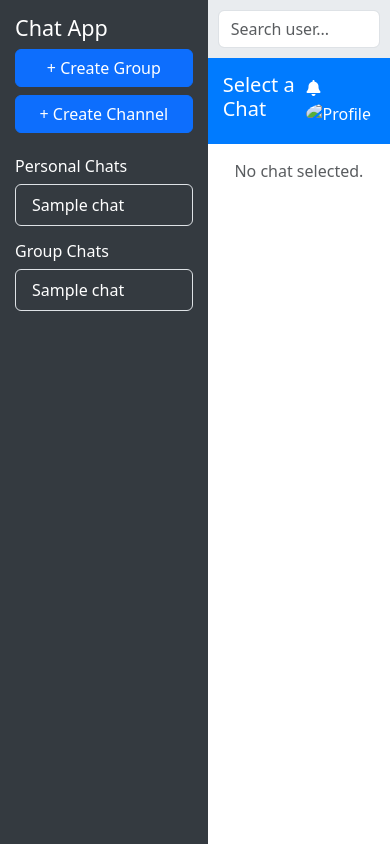
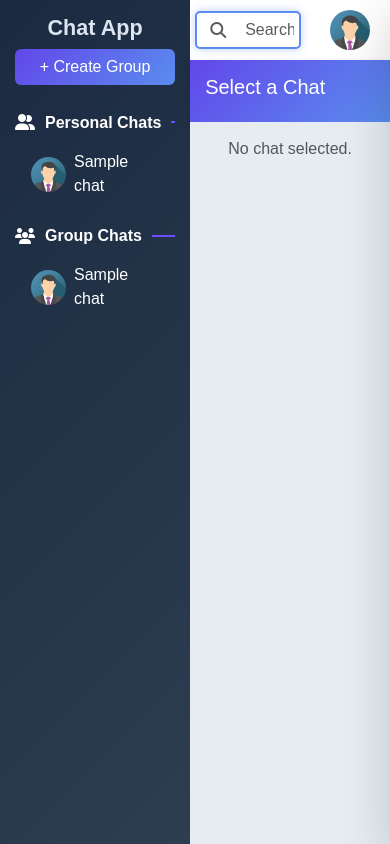
Before and after one commit to ramwaghmare2/partners, a Flask app: template templates/chats/main_chat_page.html in a window 390 px wide. Run offline with Flask 3, Linux system fonts and the light colour scheme; the template is opened without the code that fills it: most values are stand-ins (such as "Sample title", 1, 10 or a date in 2020); some libraries are stand-ins or nearby versions.

Commit message:
Changes in javascript and UI

```diff
--- /dev/null
+++ b/static/chat_css/chat.css
@@ -0,0 +1,166 @@
+body { background-color: #E6ECF2; font-family: 'Poppins', sans-serif; }
+.chat-container { display: flex; height: 100vh; }
+
+.sidebar {
+    height: 100vh; /* Full height */
+    overflow-y: auto; /* Enable vertical scrolling */
+    scrollbar-width: thin; /* Firefox */
+    scrollbar-color: #6c757d transparent; /* Firefox */
+}
+
+/* Custom scrollbar for WebKit browsers */
+.sidebar::-webkit-scrollbar {
+    width: 8px;
+}
+
+.sidebar::-webkit-scrollbar-thumb {
+    background-color: #6c757d;
+    border-radius: 4px;
+}
+
+.sidebar::-webkit-scrollbar-track {
+    background: transparent;
+}
+
+
+/* Sidebar Styling */
+.sidebar {
+    width: 300px;
+    background: linear-gradient(135deg, #1B2A41, #2C3E50);
+    color: white;
+    padding: 15px;
+    overflow-y: auto;
+    transition: all 0.3s ease-in-out;
+}
+.sidebar h4 { font-weight: 600; text-align: center; color: #DDE6F0; }
+.btn-primary {
+    background: linear-gradient(135deg, #6247EA, #5A8DEE);
+    border: none;
+    transition: all 0.3s ease-in-out;
+}
+.btn-primary:hover {
+    transform: scale(1.05);
+    box-shadow: 0px 0px 15px rgba(90, 141, 238, 0.8);
+}
+
+/* Chat Window */
+.chat-window { flex-grow: 1; background: #ffffff; display: flex; flex-direction: column; }
+.chat-header {
+    background: linear-gradient(135deg, #6247EA, #5A8DEE);
+    margin-top: 10px;
+    color: white;
+    padding: 15px;
+    display: flex;
+    justify-content: space-between;
+    align-items: center;
+    box-shadow: 0px 3px 10px rgba(0, 0, 0, 0.1);
+}
+.chat-header img { transition: all 0.3s ease-in-out; }
+.chat-header img:hover { transform: scale(1.1); }
+
+/* Chat Body */
+.chat-body { flex-grow: 1; padding: 15px; overflow-y: auto; animation: fadeIn 0.5s ease-in-out; background: #E6ECF2; }
+
+/* Chat Footer */
+.chat-footer {
+    display: none;
+    padding: 10px;
+    background: #D6E4F0;
+    box-shadow: 0px -3px 10px rgba(0, 0, 0, 0.1);
+}
+.chat-footer input {
+    flex-grow: 1;
+    margin-right: 10px;
+    transition: all 0.3s ease-in-out;
+    border-radius: 5px;
+    padding: 8px;
+    background: #FDFEFF;
+}
+.chat-footer input:focus {
+    transform: scale(1.02);
+    border: 2px solid #5A8DEE;
+    box-shadow: 0px 0px 10px rgba(90, 141, 238, 0.7);
+}
+
+/* List Items */
+.list-group-item {
+    cursor: pointer;
+    border:none;
+    transition: all 0.3s ease-in-out;
+    border-radius: 5px;
+    background: #ffffff;
+    color: #1B2A41;
+}
+.list-group-item:hover {
+    background: rgba(90, 141, 238, 0.2);
+    transform: scale(1.02);
+    box-shadow: 0px 0px 10px rgba(90, 141, 238, 0.5);
+}
+
+/* Modal Styling */
+.modal-content { animation: slideUp 0.4s ease-in-out; border-radius: 10px; }
+.btn-close { transition: all 0.3s ease-in-out;border: 2px solid #5A8DEE;  }
+.btn-close:hover { transform: rotate(90deg); }
+
+/* Search Input */
+#searchUser {
+    margin-top: 10px;
+    padding: 5px;
+    margin-left: 5px;
+    width: 80%;
+    border: 2px solid #5A8DEE;
+    border-radius: 5px;
+    background: #ffffff;
+    box-shadow: 0px 0px 8px rgba(90, 141, 238, 0.4);
+}
+
+#searchResults {
+    max-height: 300px; /* Limit height */
+    overflow-y: auto;  /* Enable vertical scrolling */
+    overflow-x: hidden; /* Prevent horizontal scrolling */
+    width: 79%;
+    margin-left: 2px;
+    z-index: 1000;
+    background: white;
+    box-shadow: 0px 4px 10px rgba(0, 0, 0, 0.1);
+    border-radius: 5px;
+    display: none; /* Hide by default */
+    white-space: nowrap; /* Prevent text from wrapping */
+}
+
+.personal-chats-container {
+    display: flex;
+    margin-top: 20px;
+    margin-bottom: 10px;
+    align-items: center; /* Vertically center */
+    gap: 10px; /* Adjust space between text and line */
+}
+
+.personal-chats-heading {
+    display: flex;
+    align-items: center; /* Keep text and icon vertically centered */
+    gap: 8px; /* Space between icon and text */
+    margin: 0;
+    font-size: 16px; /* Adjust font size */
+}
+
+.personal-chats-heading {
+    margin: 0;
+    white-space: nowrap; /* Prevent wrapping */
+}
+
+.line {
+    flex-grow: 1; /* Allow the line to take remaining space */
+    height: 2px; /* Thickness of the line */
+    background-color: #6b4eff; /* #5D8AA8 */
+}
+
+/* Animations */
+@keyframes fadeIn {
+    from { opacity: 0; transform: translateY(-10px); }
+    to { opacity: 1; transform: translateY(0); }
+}
+@keyframes slideUp {
+    from { transform: translateY(30px); opacity: 0; }
+    to { transform: translateY(0); opacity: 1; }
+}
--- a/templates/chats/main_chat_page.html
+++ b/templates/chats/main_chat_page.html
@@ -6,26 +6,16 @@
     <title>Chat Application UI</title>
     <link rel="stylesheet" href="https://cdn.jsdelivr.net/npm/bootstrap@5.3.0/dist/css/bootstrap.min.css">
     <link rel="stylesheet" href="https://cdnjs.cloudflare.com/ajax/libs/font-awesome/6.4.2/css/all.min.css">
+
     <!-- Link JavaScript file -->
     <script src="{{ url_for('static', filename='chat_js/landing_page.js') }}"></script>
     <script src="{{ url_for('static', filename='chat_js/group_chat.js') }}"></script>
     <script src="{{ url_for('static', filename='chat_js/fetch_msg.js') }}"></script>
-    <style>
-        body { background-color: #f8f9fa; }
-        .chat-container { display: flex; height: 100vh; }
-        .sidebar { width: 300px; background: #343a40; color: white; padding: 15px; overflow-y: auto; }
-        .chat-window { flex-grow: 1; background: white; display: flex; flex-direction: column; }
-        .chat-header { background: #007bff; color: white; padding: 15px; display: flex; justify-content: space-between; align-items: center; }
-        .chat-search { padding: 10px; background: #e9ecef; }
-        .chat-body { flex-grow: 1; padding: 15px; overflow-y: auto; }
-        .chat-footer { padding: 10px; background: #f1f1f1; }
-        .chat-footer input { flex-grow: 1; margin-right: 10px; }
-        .list-group-item { cursor: pointer; }
-        .list-group-item:hover { background: rgba(255, 255, 255, 0.2); }
-        .chat-footer {
-            display:none;
-        }
-    </style>
+    <script src="{{ url_for('static', filename='chat_js/profile.js') }}"></script>
+
+    <!-- Link CSS file -->
+    <link rel="stylesheet" href="{{ url_for('static', filename='chat_css/chat.css') }}">
+
 </head>
 <body>
     <div class="chat-container">
@@ -35,43 +25,116 @@
             <button type="button" class="btn btn-primary w-100 mb-2" data-bs-toggle="modal" data-bs-target="#createGroupModal">
                 + Create Group
             </button>
-            <button class="btn btn-primary w-100 mb-2">+ Create Channel</button>
 
-            <h6 class="mt-3">Personal Chats</h6>
+
+     <!-- Personal Chats -->
 <ul class="list-group" id="personalChats">
     {% for chat in personal_chats %}
-                <li class="list-group-item bg-transparent text-white" onclick="openPersonalChat('{{ chat.receiver_id }}', '{{ chat.receiver_name }}', '{{ chat.receiver_role }}')">
+    <div class="personal-chats-container">
+        <i class="fas fa-user-friends"></i>
+        <h6 class="personal-chats-heading"><strong>Personal Chats</strong></h6>
+        <div class="line"></div>
+    </div>
+
+    <li class="list-group-item bg-transparent text-white d-flex align-items-center"
+        onclick="openPersonalChat('{{ chat.receiver_id }}', '{{ chat.receiver_name }}', '{{ chat.receiver_role }}','{{chat.receiver_contact}}')">
+
+        <!-- User Profile Image -->
+        <img src="{{ url_for('static', filename='images/' + (chat.receiver_image if chat.receiver_image else 'admin.jpg')) }}"
+             alt="Profile Image"
+             class="rounded-circle me-2"
+             style="width: 35px; height: 35px; object-fit: cover; cursor: pointer;"
+             onclick="viewUserProfile(event, '{{ chat.receiver_id }}', '{{ chat.receiver_name }}', '{{ chat.receiver_email }}', '{{ chat.receiver_role }}', '{{ chat.receiver_contact }}')">
 
         {{ chat.receiver_name }}
+
     </li>
+
     {% endfor %}
 </ul>
+
+<!-- Group Chats -->
 {% if group_chats %}
-            <h6 class="mt-3">Group Chats</h6>
+<div class="personal-chats-container">
+    <i class="fas fa-users"></i>
+    <h6 class="personal-chats-heading"><strong>Group Chats</strong></h6>
+    <div class="line"></div>
+</div>
 <ul class="list-group" id="groupChats">
     {% for chat in group_chats %}
-                <li class="list-group-item bg-transparent text-white" onclick="openGroupChat('{{ chat.group_id }}', '{{ chat.receiver_name }}')">
+    <li class="list-group-item bg-transparent text-white d-flex align-items-center"
+        onclick="openGroupChat('{{ chat.group_id }}', '{{ chat.receiver_name }}')">
+
+        <!-- Group Image -->
+        <img src="{{ url_for('static', filename='images/' + (chat.group_image if chat.group_image else 'admin.png')) }}"
+             alt="Group Image"
+             class="rounded-circle me-2"
+             style="width: 35px; height: 35px; object-fit: cover; cursor: pointer;"
+             onclick="viewUserProfile(event, '{{ chat.group_id }}', '{{ chat.receiver_name }}', '', 'Group', '')">
 
         {{ chat.receiver_name }}
+
     </li>
     {% endfor %}
 </ul>
 {% endif %}
 
+
         </div>
 
         <!-- Right Chat Window -->
         <div class="chat-window" id="chatWindow">
-            <div class="chat-search">
-                <input type="text" class="form-control" id="searchUser" placeholder="Search user...">
-                <div id="searchResults" class="list-group position-absolute bg-white shadow-sm" style="z-index:1000;width: 76.5%;"></div>
+ <!-- User Profile and Search Bar -->
+<div class="d-flex align-items-center justify-content-between position-relative">
+<!-- Search Bar with Search Icon -->
+<div class="chat-search flex-grow-1 position-relative">
+    <div class="position-relative">
+        <!-- Search Icon -->
+        <i class="fas fa-search position-absolute text-muted"
+           style="left: 20px; top: 50%; transform: translateY(-50%);"></i>
+
+        <!-- Search Input -->
+        <input type="text" class="form-control ps-5" id="searchUser" placeholder="Search user...">
     </div>
+
+    <!-- Search Results Dropdown -->
+    <div id="searchResults" class="list-group position-absolute bg-white shadow-sm"
+         style="z-index:1000;width: 80%;margin-left: px;"></div>
+</div>
+
+
+
+                <!-- User Profile Image -->
+                <img src="static/images/admin.jpg"
+                    alt="User Profile"
+                    class="rounded-circle ms-2"
+                    style="width: 40px; height: 40px; object-fit: cover; cursor: pointer; margin-right: 20px; margin-top: 10px;"
+                    onclick="toggleUserSidebar()">
+            </div>
+
+            <!-- Sidebar for User Profile (Initially Hidden) -->
+            <div id="userSidebar" class="position-fixed top-0 end-0 bg-white shadow-lg p-4"
+                style="width: 300px; height: 100vh; transform: translateX(100%); transition: transform 0.3s ease-in-out;">
+
+                <!-- Close Button -->
+                <button class="btn-close position-absolute top-0 end-0 m-3" onclick="toggleUserSidebar()"></button>
+
+                <!-- User Profile Details -->
+                <div class="text-center mt-4">
+                    <img src="static/images/admin.jpg"
+                        alt="User Profile"
+                        class="rounded-circle mb-3"
+                        style="width: 80px; height: 80px; object-fit: cover;">
+
+                    <h5></h5>
+                    <p class="text-muted"></p>
+                    <p class="text-muted"></p>
+                </div>
+            </div>
+
             <div class="chat-header">
-                <h5 id="chatTitle">Select a Chat</h5>
-                <div>
-                    <i class="fa fa-bell me-3"></i>
-                    <img src="https://via.placeholder.com/40" class="rounded-circle" alt="Profile">
-                </div>
+                <h5 id="chatTitle" onclick="openEditGroupModal()"
+        style="cursor: pointer;">Select a Chat</h5>
             </div>
             <div class="chat-body" id="chatBody">
                 <p class="text-muted text-center">No chat selected.</p>
@@ -88,7 +151,8 @@
     <div class="modal-dialog modal-lg">
         <div class="modal-content" style="height: 80vh;"> <!-- Fixed height -->
             <div class="modal-header">
-                <h5 class="modal-title"><strong>Create New Group</strong></h5>
+                <i class="fas fa-users"></i>
+                <h5 class="modal-title" style="margin-left: 10px;"><strong>Create New Group</strong></h5>
                 <button type="button" class="btn-close" data-bs-dismiss="modal" aria-label="Close"></button>
             </div>
             <div class="modal-body" style="overflow-y: auto; max-height: calc(100% - 60px - 56px);"> <!-- Scrollable body -->
@@ -104,14 +168,17 @@
 
                     <div class="mb-3">
                         <label class="form-label">Selected Members</label>
-                        <div id="selectedMembers"></div>
+
+                                <div id="selectedMembers">
+
+                        </div>
                     </div>
 
                     <div class="mb-3">
                         <label for="groupMembers" class="form-label">Add Members</label>
                         <div class="row">
                             {% for user in all_users %}
-                            <div class="col-md-6">
+                            <div class="col-md-4">
                                 <div class="card shadow-sm border-0 mb-2">
                                     <div class="card-body d-flex justify-content-between align-items-center p-2">
                                         <div>
@@ -145,10 +212,76 @@
 </div>
 
 
+<!-- User Profile Modal -->
+<div class="modal fade" id="userProfileModal" tabindex="-1" aria-labelledby="userProfileModalLabel" aria-hidden="true">
+    <div class="modal-dialog">
+        <div class="modal-content">
+            <div class="modal-header">
+                <h5 class="modal-title"><strong>User Profile</strong></h5>
+                <button type="button" class="btn-close" data-bs-dismiss="modal" aria-label="Close"></button>
+            </div>
+            <div class="modal-body text-center">
+                <img id="profilePicture" src="https://via.placeholder.com/100" class="rounded-circle mb-3" alt="Profile Picture">
+                <h5 id="profileName"></h5>
+                <p id="profileRole" class="text-muted"></p>
+                <p><strong>Email:</strong> <span id="profileEmail"></span></p>
+                <p><strong>Contact:</strong> <span id="profileContact"></span></p>
+            </div>
+            <div class="modal-footer">
+                <button type="button" class="btn btn-secondary" data-bs-dismiss="modal">Close</button>
+            </div>
+        </div>
+    </div>
+</div>
+
+
+
+<!-- Group Edit Modal -->
+<div class="modal fade" id="editGroupModal" tabindex="-1" aria-labelledby="editGroupModalLabel" aria-hidden="true">
+    <div class="modal-dialog">
+        <div class="modal-content">
+            <div class="modal-header">
+                <h5 class="modal-title" id="editGroupModalLabel">Edit Group</h5>
+                <button type="button" class="btn-close" data-bs-dismiss="modal" aria-label="Close"></button>
+            </div>
+            <div class="modal-body">
+                <form id="editGroupForm">
+                    <input type="hidden" id="groupId" name="group_id">
+
+                    <!-- Group Name -->
+                    <div class="mb-3">
+                        <label for="groupName" class="form-label">Group Name</label>
+                        <input type="text" class="form-control" id="groupName" name="group_name">
+                    </div>
+
+                    <!-- Group Description -->
+                    <div class="mb-3">
+                        <label for="groupDescription" class="form-label">Group Description</label>
+                        <textarea class="form-control" id="groupDescription" name="group_description" rows="3"></textarea>
+                    </div>
+
+                    <!-- Add Participants -->
+                    <div class="mb-3">
+                        <label for="groupParticipants" class="form-label">Participants</label>
+                        <input type="text" class="form-control" id="groupParticipants" name="participants"
+                               placeholder="Enter user IDs separated by commas">
+                    </div>
+
+                    <div class="modal-footer">
+                        <button type="button" class="btn btn-secondary" data-bs-dismiss="modal">Close</button>
+                        <button type="button" class="btn btn-primary" onclick="saveGroupChanges()">Save Changes</button>
+                    </div>
+                </form>
+            </div>
+        </div>
+    </div>
+</div>
+
     <!-- Bootstrap JavaScript -->
     <script src="https://cdn.jsdelivr.net/npm/bootstrap@5.3.0/dist/js/bootstrap.bundle.min.js"></script>
+<script>
 
-<script>
+
 // Handle Group Chat Selection
 document.querySelectorAll('.group-chat').forEach(group => {
     group.addEventListener('click', function () {
@@ -250,8 +383,6 @@
         alert("Failed to send message. Please try again.");
     });
 });
-
-
 </script>
 </body>
 </html>
```
Also changed, not shown: static/chat_js/fetch_msg.js (+58 -3 lines), static/chat_js/profile.js (added, +39 -0 lines). Lines whose indentation alone changed are shown as unchanged.
